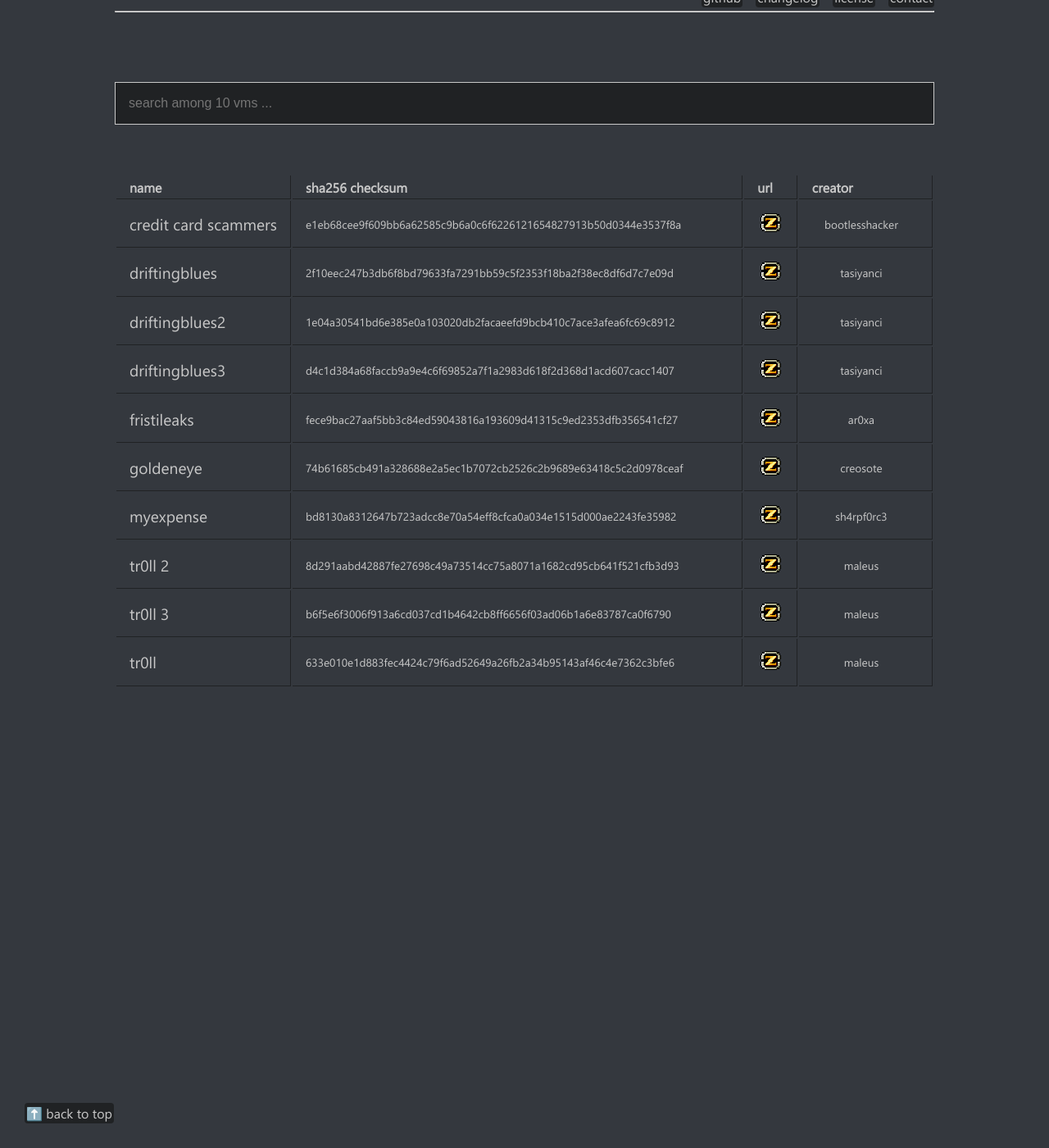
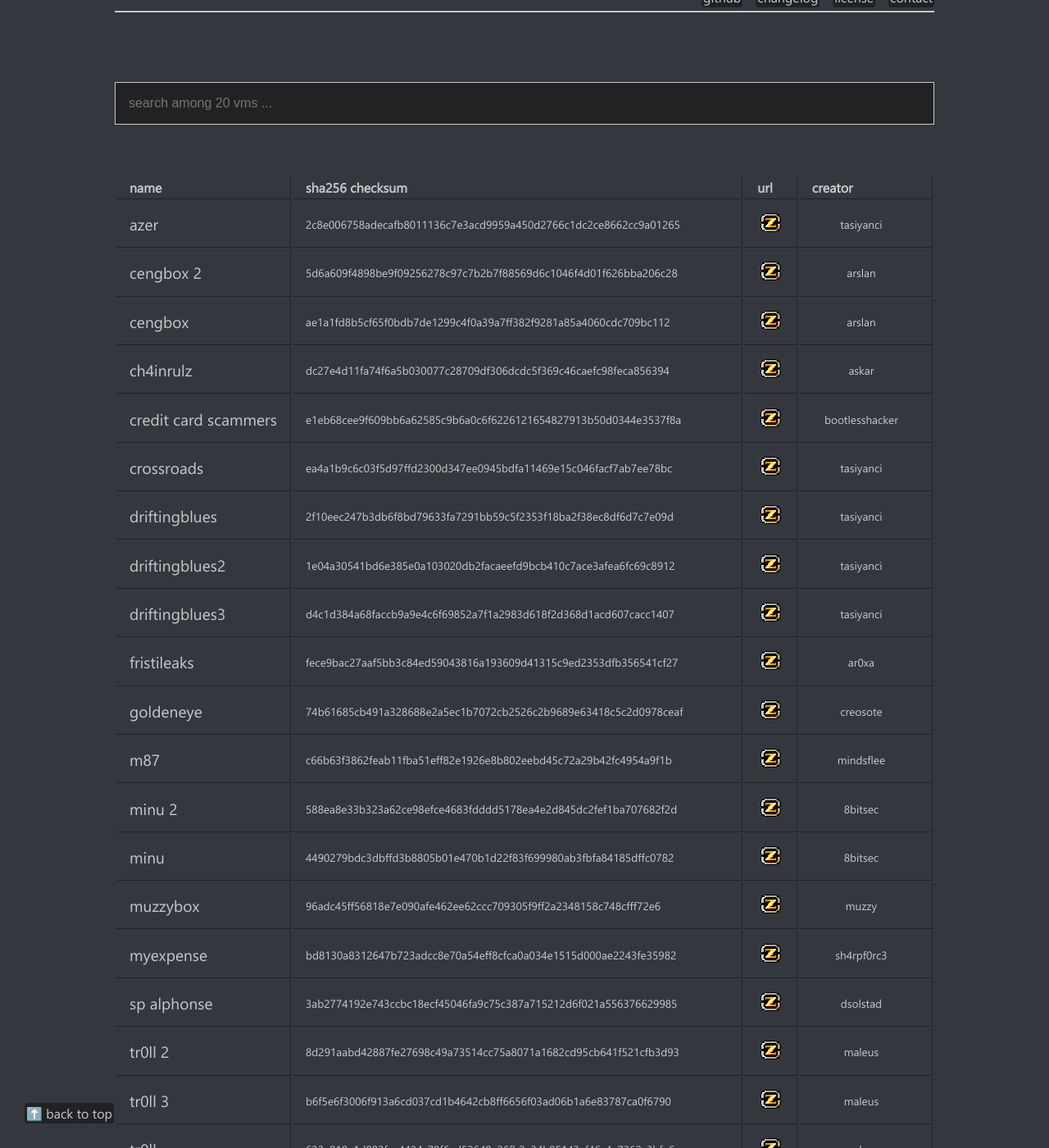
Before and after one commit to armctf/armctf, a Jekyll site: the page built from index.md, in a window 1280 px wide and 1400 px high, scrolled down 355 px. Shown: the whole window at 82% size. Built offline with Jekyll 4.4.1, drawn with Linux system fonts in a browser that asks for light colours.

Commit message:
p2
added machines:
azer
cengbox
cengbox2
ch4inrulz
crossroads
m87
minu
minu 2
muzzybox
sp alphonse

```diff
--- a/_data/curls.yml
+++ b/_data/curls.yml
@@ -19,3 +19,23 @@ tr0ll 2:
   label: <a target="_blank" class="newicon" href="https://nc.zurrak.com/s/QsYckyHcjjce37Y"><img src="assets/nc.png"></a>
 tr0ll 3:
   label: <a target="_blank" class="newicon" href="https://nc.zurrak.com/s/R6dxBSRYGJwTkPX"><img src="assets/nc.png"></a>
+azer:
+  label: <a target="_blank" class="newicon" href="https://nc.zurrak.com/s/KffYkAryCCnZWsQ"><img src="assets/nc.png"></a>
+cengbox:
+  label: <a target="_blank" class="newicon" href="https://nc.zurrak.com/s/6mQgsZ7S7pgeaAf"><img src="assets/nc.png"></a>
+cengbox 2:
+  label: <a target="_blank" class="newicon" href="https://nc.zurrak.com/s/dsx2d9TA6YQ4f6A"><img src="assets/nc.png"></a>
+ch4inrulz:
+  label: <a target="_blank" class="newicon" href="https://nc.zurrak.com/s/cWxjDJREHqdTPQM"><img src="assets/nc.png"></a>
+crossroads:
+  label: <a target="_blank" class="newicon" href="https://nc.zurrak.com/s/Cz5iq7wgjgE5tNX"><img src="assets/nc.png"></a>
+m87:
+  label: <a target="_blank" class="newicon" href="https://nc.zurrak.com/s/Pp4z7x2oX2AA7az"><img src="assets/nc.png"></a>
+minu:
+  label: <a target="_blank" class="newicon" href="https://nc.zurrak.com/s/mdbjkt9HX92Xowm"><img src="assets/nc.png"></a>
+minu 2:
+  label: <a target="_blank" class="newicon" href="https://nc.zurrak.com/s/CoTEitLMQASbmM3"><img src="assets/nc.png"></a>
+muzzybox:
+  label: <a target="_blank" class="newicon" href="https://nc.zurrak.com/s/FmPw4YbkfiBSwDK"><img src="assets/nc.png"></a>
+sp alphonse:
+  label: <a target="_blank" class="newicon" href="https://nc.zurrak.com/s/e5gEgfmYkmH9XQE"><img src="assets/nc.png"></a>
--- a/_data/functions.yml
+++ b/_data/functions.yml
@@ -19,3 +19,23 @@ tr0ll 2:
   label: 8d291aabd42887fe27698c49a73514cc75a8071a1682cd95cb641f521cfb3d93
 tr0ll 3:
   label: b6f5e6f3006f913a6cd037cd1b4642cb8ff6656f03ad06b1a6e83787ca0f6790
+azer:
+  label: 2c8e006758adecafb8011136c7e3acd9959a450d2766c1dc2ce8662cc9a01265
+cengbox:
+  label: ae1a1fd8b5cf65f0bdb7de1299c4f0a39a7ff382f9281a85a4060cdc709bc112
+cengbox 2:
+  label: 5d6a609f4898be9f09256278c97c7b2b7f88569d6c1046f4d01f626bba206c28
+ch4inrulz:
+  label: dc27e4d11fa74f6a5b030077c28709df306dcdc5f369c46caefc98feca856394
+crossroads:
+  label: ea4a1b9c6c03f5d97ffd2300d347ee0945bdfa11469e15c046facf7ab7ee78bc
+m87:
+  label: c66b63f3862feab11fba51eff82e1926e8b802eebd45c72a29b42fc4954a9f1b
+minu:
+  label: 4490279bdc3dbffd3b8805b01e470b1d22f83f699980ab3fbfa84185dffc0782
+minu 2:
+  label: 588ea8e33b323a62ce98efce4683fdddd5178ea4e2d845dc2fef1ba707682f2d
+muzzybox:
+  label: 96adc45ff56818e7e090afe462ee62ccc709305f9ff2a2348158c748cfff72e6
+sp alphonse:
+  label: 3ab2774192e743ccbc18ecf45046fa9c75c387a715212d6f021a556376629985
--- a/_data/wals.yml
+++ b/_data/wals.yml
@@ -19,3 +19,23 @@ tr0ll 2:
   label: <a target="_blank" href="https://x.com/maleus21">maleus</a>
 tr0ll 3:
   label: <a target="_blank" href="https://x.com/maleus21">maleus</a>
+azer:
+  label: <a target="_blank" href="https://linkedin.com/in/aslanemreaslan">tasiyanci</a>
+cengbox:
+  label: <a target="_blank" href="https://x.com/arslanblcn_">arslan</a>
+cengbox 2:
+  label: <a target="_blank" href="https://x.com/arslanblcn_">arslan</a>
+ch4inrulz:
+  label: <a target="_blank" href="https://x.com/mohammadaskar2">askar</a>
+crossroads:
+  label: <a target="_blank" href="https://linkedin.com/in/aslanemreaslan">tasiyanci</a>
+m87:
+  label: <a target="_blank" href="https://x.com/mindsflee">mindsflee</a>
+minu:
+  label: <a target="_blank" href="https://x.com/_8BitSec">8bitsec</a>
+minu 2:
+  label: <a target="_blank" href="https://x.com/_8BitSec">8bitsec</a>
+muzzybox:
+  label: <a target="_blank" href="https://www.linkedin.com/in/hussenimuzkkir/">muzzy</a>
+sp alphonse:
+  label: <a target="_blank" href="https://dsolstad.com/">dsolstad</a>
--- a/_includes/bin_table.html
+++ b/_includes/bin_table.html
@@ -27,7 +27,9 @@
             <tr><td id="search-message" colspan="2">no matches...</td></tr>
         </tfoot>
     </table>
+    <div style="height: 70px;"></div>
 </div>
+
 
 <script>
  function filter(query) {
```
Also changed, not shown: _armctf/azer.md (added, +11 -0 lines), _armctf/cengbox 2.md (added, +11 -0 lines), _armctf/cengbox.md (added, +11 -0 lines), _armctf/ch4inrulz.md (added, +11 -0 lines), _armctf/crossroads.md (added, +11 -0 lines), _armctf/m87.md (added, +11 -0 lines), _armctf/minu 2.md (added, +11 -0 lines), _armctf/minu.md (added, +11 -0 lines), _armctf/muzzybox.md (added, +11 -0 lines), _armctf/sp alphonse.md (added, +11 -0 lines), README.md, changelog.txt.
